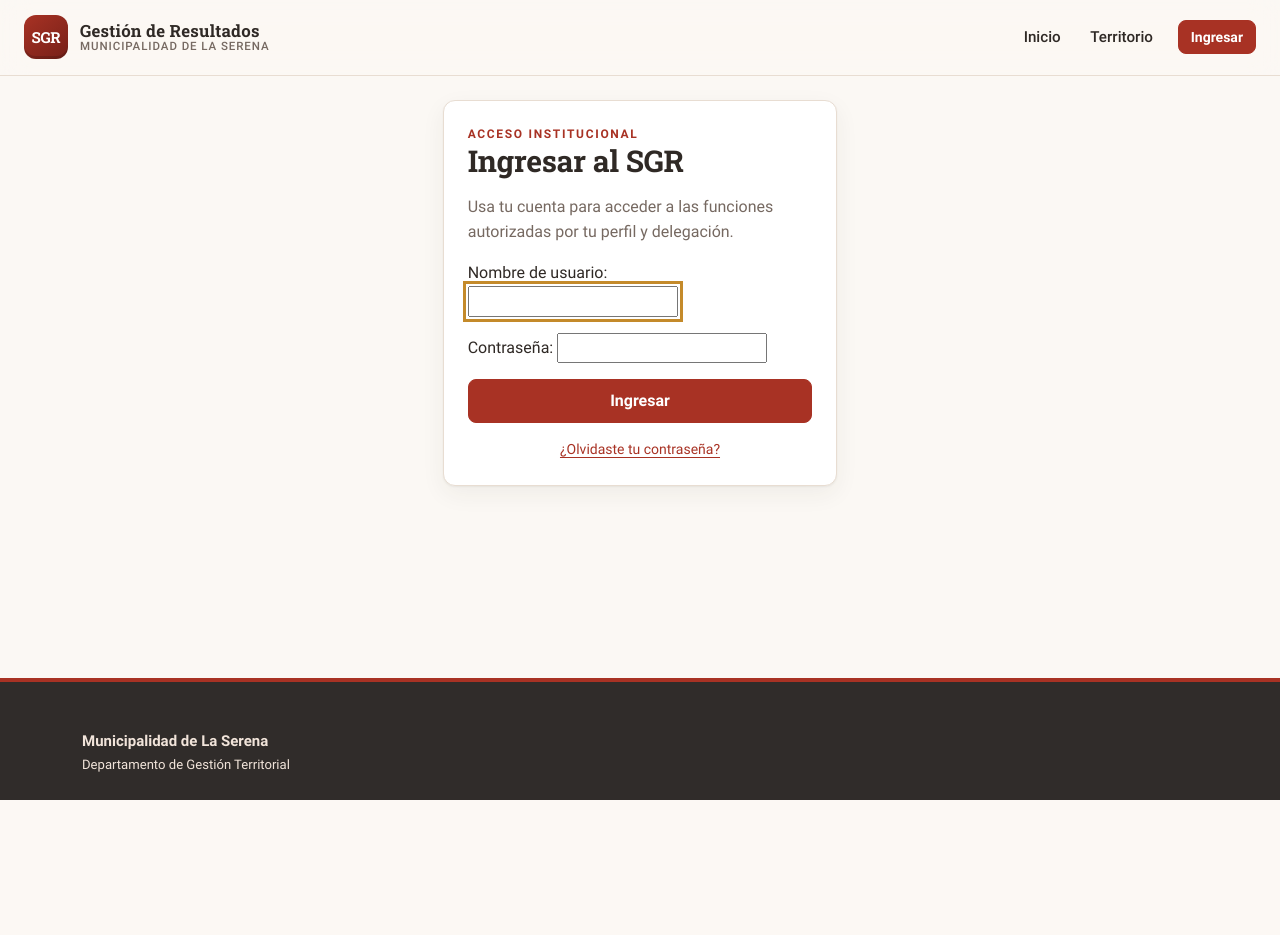
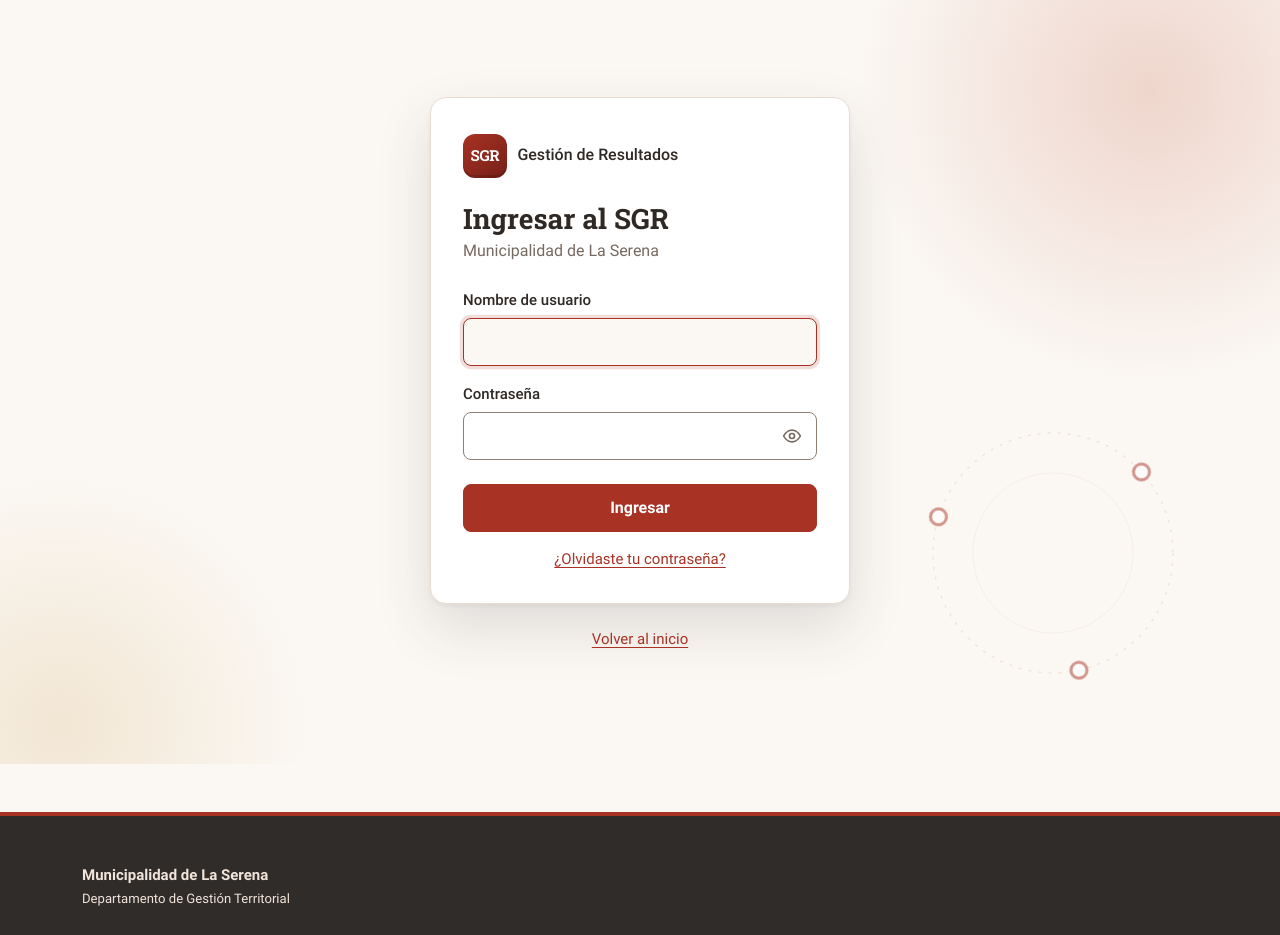
Before and after one commit to cesar260207/eva-backend-2, a Django app: page /login/ in a window 1280 px wide. Before the commit the page ends 800 px from the top, so only its background shows below. Run offline with Django 5.2, Linux system fonts and the light colour scheme; some libraries are stand-ins or nearby versions.

Commit message:
feat: nueva pantalla de ingreso con mostrar u ocultar contraseña
Co-Authored-By: Claude Opus 5.5 <noreply@anthropic.com>

```diff
--- a/templates/registration/login.html
+++ b/templates/registration/login.html
@@ -1,3 +1,52 @@
 {% extends 'base.html' %}
+{% load static sgr_interfaz %}
 {% block title %}Ingresar | SGR{% endblock %}
-{% block content %}<div class="row justify-content-center"><div class="col-md-6 col-lg-4"><div class="panel"><div class="page-kicker">Acceso institucional</div><h1 class="page-title h3 mb-3">Ingresar al SGR</h1><p class="text-muted">Usa tu cuenta para acceder a las funciones autorizadas por tu perfil y delegación.</p><form method="post">{% csrf_token %}{{ form.as_p }}<button class="btn btn-sgr w-100" type="submit">Ingresar</button></form><p class="small text-center mt-3 mb-0"><a href="{% url 'password_reset' %}">¿Olvidaste tu contraseña?</a></p></div></div></div>{% endblock %}
+{% block encabezado %}{% endblock %}
+{% block main_clase %}ingreso{% endblock %}
+{% block content %}
+<div class="ingreso-fondo" aria-hidden="true">
+    <svg viewBox="0 0 300 300" focusable="false">
+        <circle class="orbita-anillo" cx="150" cy="150" r="120"/>
+        <circle class="orbita-anillo-solido" cx="150" cy="150" r="80"/>
+        <g class="orbita-giro-ingreso">
+            <circle class="orbita-punto" cx="150" cy="30" r="8"/>
+            <circle class="orbita-punto" cx="254" cy="210" r="8"/>
+            <circle class="orbita-punto" cx="46" cy="210" r="8"/>
+        </g>
+    </svg>
+</div>
+<div class="ingreso-contenido">
+    <section class="ingreso-tarjeta" aria-labelledby="titulo-ingreso">
+        <a class="ingreso-marca" href="{% url 'inicio' %}">
+            <span class="brand-mark" aria-hidden="true">SGR</span>
+            <span>Gestión de Resultados</span>
+        </a>
+        <h1 class="ingreso-titulo" id="titulo-ingreso">Ingresar al SGR</h1>
+        <p class="ingreso-subtitulo">Municipalidad de La Serena</p>
+        {% if form.non_field_errors %}
+        <div class="alert alert-danger" role="alert" tabindex="-1" data-resumen-errores>
+            {% for error in form.non_field_errors %}<div>{{ error }}</div>{% endfor %}
+        </div>
+        {% endif %}
+        <form method="post" novalidate>
+            {% csrf_token %}
+            <div class="campo">
+                <label class="form-label" for="{{ form.username.id_for_label }}">{{ form.username.label }}</label>
+                {{ form.username|campo_sgr:"form-control-lg" }}
+                {% if form.username.errors %}<div class="invalid-feedback d-block" id="{{ form.username.auto_id }}_error">{% for error in form.username.errors %}<span class="d-block">{{ error }}</span>{% endfor %}</div>{% endif %}
+            </div>
+            <div class="campo">
+                <label class="form-label" for="{{ form.password.id_for_label }}">{{ form.password.label }}</label>
+                <div class="campo-clave">
+                    {{ form.password|campo_sgr:"form-control-lg" }}
+                    <button class="btn-ver-clave" type="button" data-ver-clave="{{ form.password.id_for_label }}" aria-pressed="false" aria-label="Mostrar contraseña" hidden><svg class="icono" aria-hidden="true" focusable="false"><use href="{% static 'icons/sgr-iconos.svg' %}#i-ojo"></use></svg></button>
+                </div>
+                {% if form.password.errors %}<div class="invalid-feedback d-block" id="{{ form.password.auto_id }}_error">{% for error in form.password.errors %}<span class="d-block">{{ error }}</span>{% endfor %}</div>{% endif %}
+            </div>
+            <button class="btn btn-sgr btn-ingresar" type="submit">Ingresar</button>
+        </form>
+        <p class="ingreso-ayuda"><a href="{% url 'password_reset' %}">¿Olvidaste tu contraseña?</a></p>
+    </section>
+    <p class="ingreso-volver"><a href="{% url 'inicio' %}">Volver al inicio</a></p>
+</div>
+{% endblock %}
```
